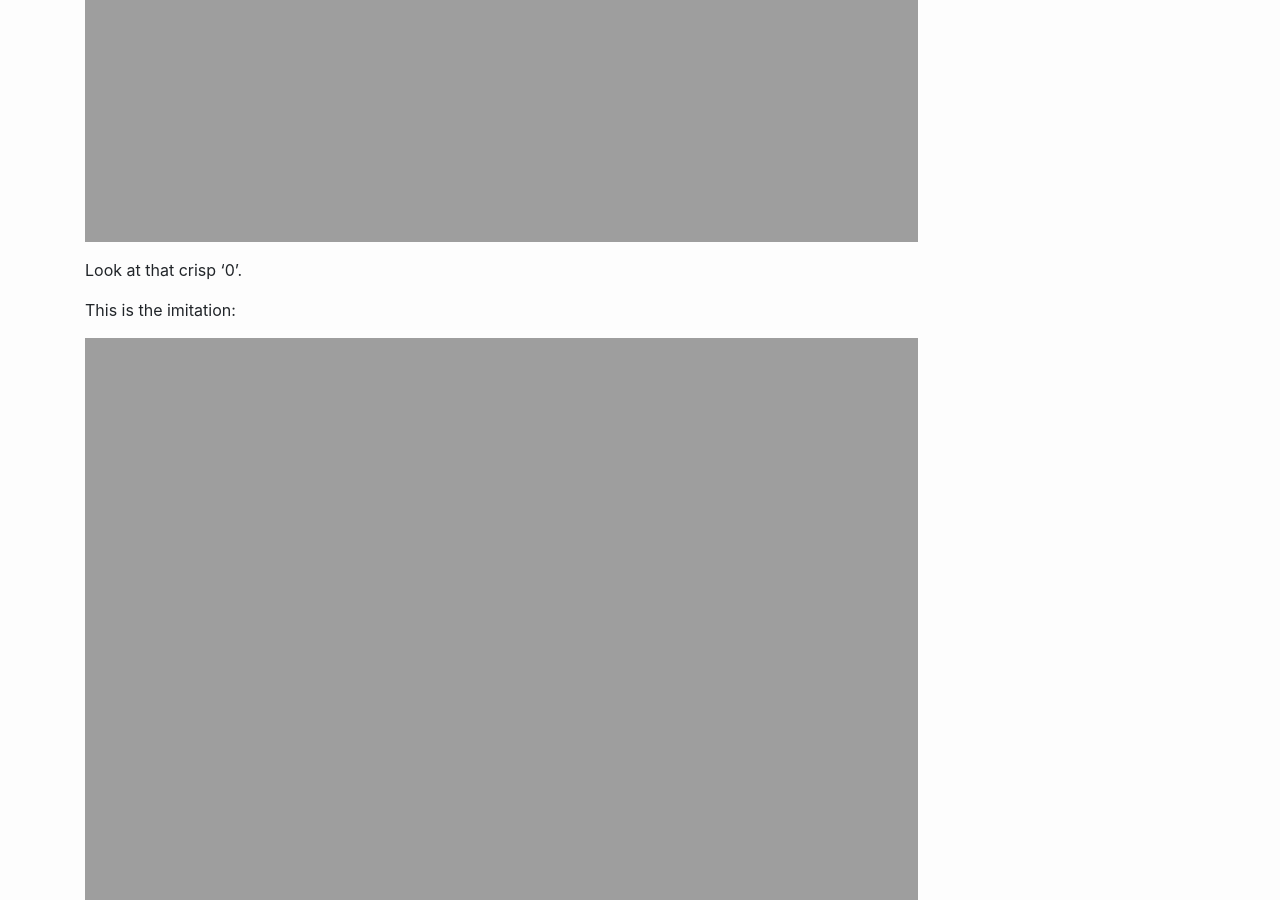
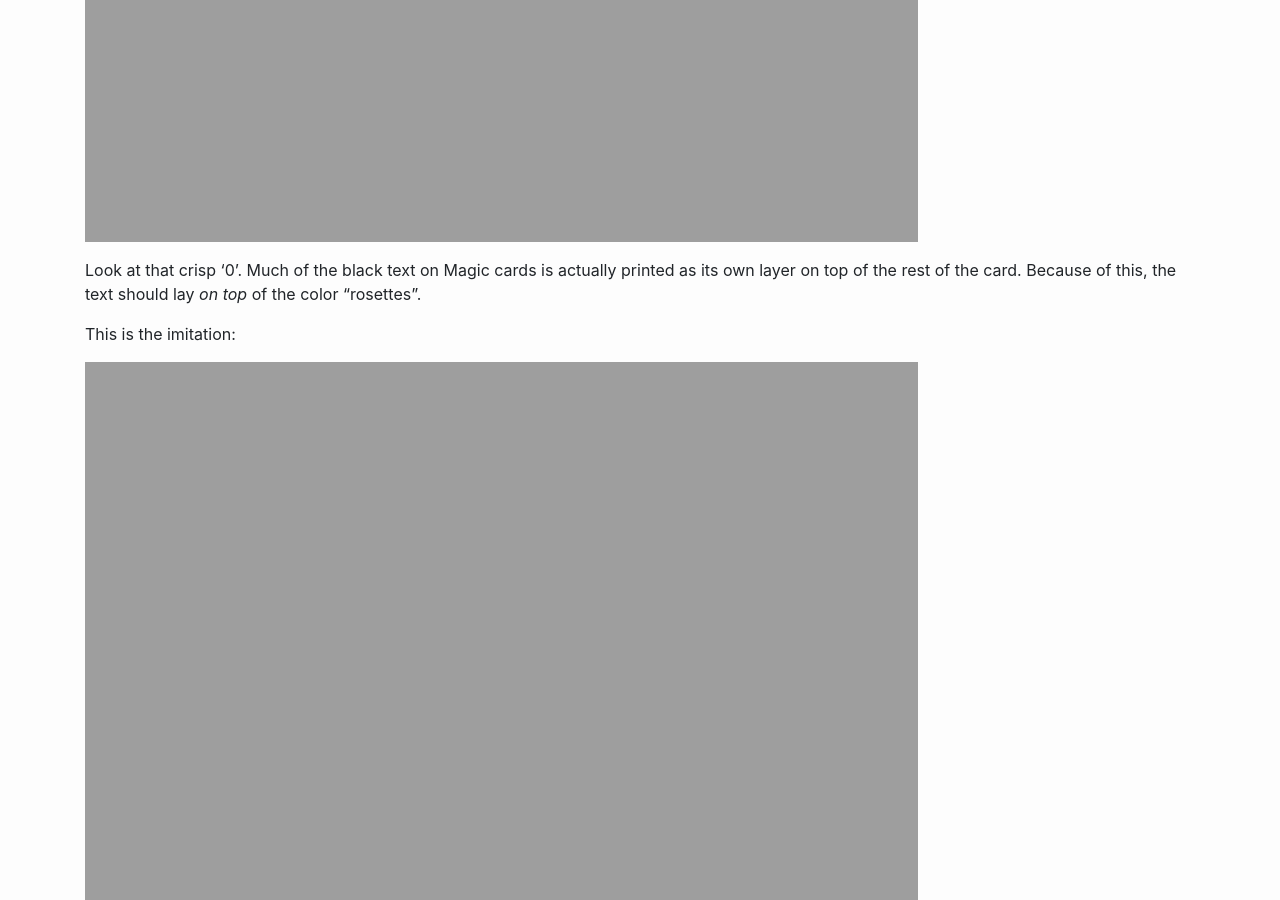
Before and after one commit to qbedard/timbedard.github.io, a Jekyll site: the page built from _posts/2017-10-18-identifying-fake-cards.md, in a window 1280 px wide and 900 px high, scrolled down 814 px. Built offline with Jekyll 4.4.1, drawn with Linux system fonts in a browser that asks for light colours; nearby versions of some CDN libraries.

Commit message:
updated fake cards post

```diff
--- a/_posts/2017-10-18-identifying-fake-cards.md
+++ b/_posts/2017-10-18-identifying-fake-cards.md
@@ -18,7 +18,7 @@ This is the real deal:
 
 ![actual card]({{ "/img/real_led.jpg" | absolute_url }}){:.img-fluid .w-75}
 
-Look at that crisp '0'.
+Look at that crisp '0'. Much of the black text on Magic cards is actually printed as its own layer on top of the rest of the card. Because of this, the text should lay *on top* of the color "rosettes".
 
 This is the imitation:
 
```
